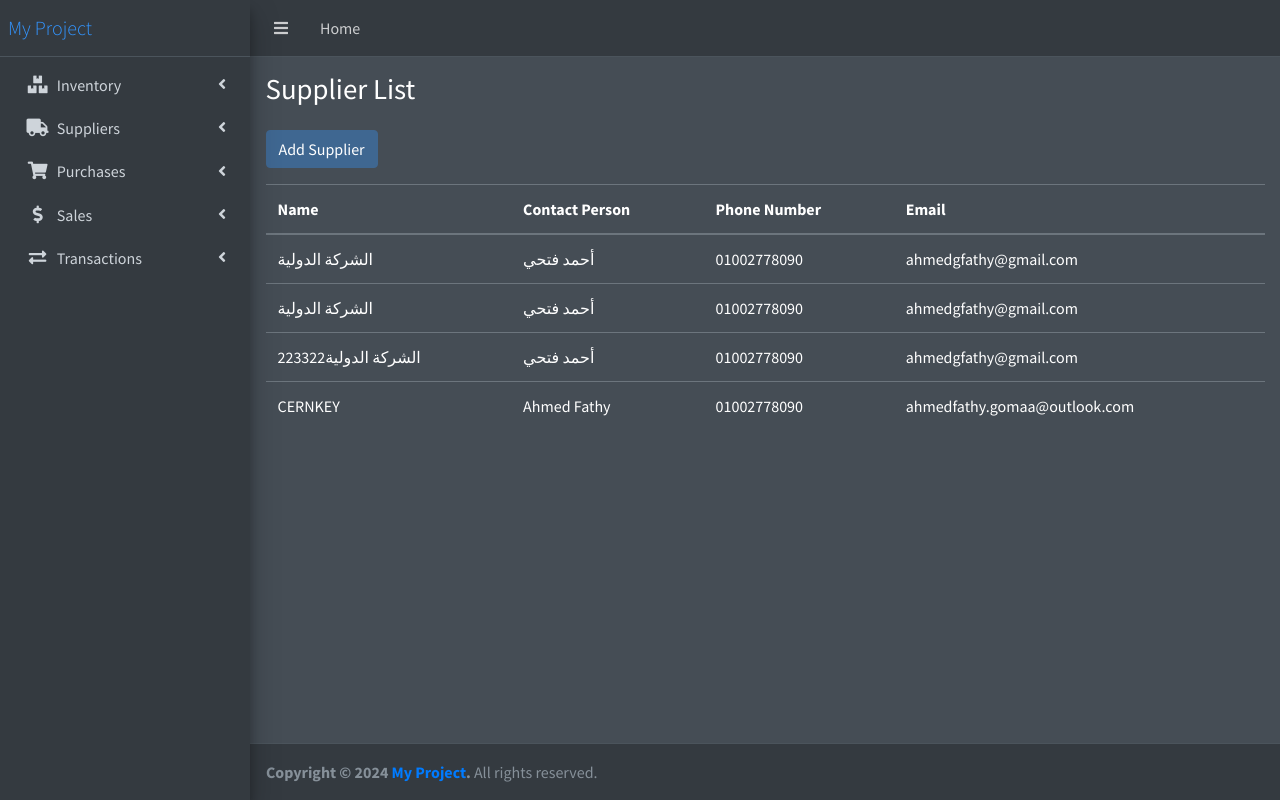
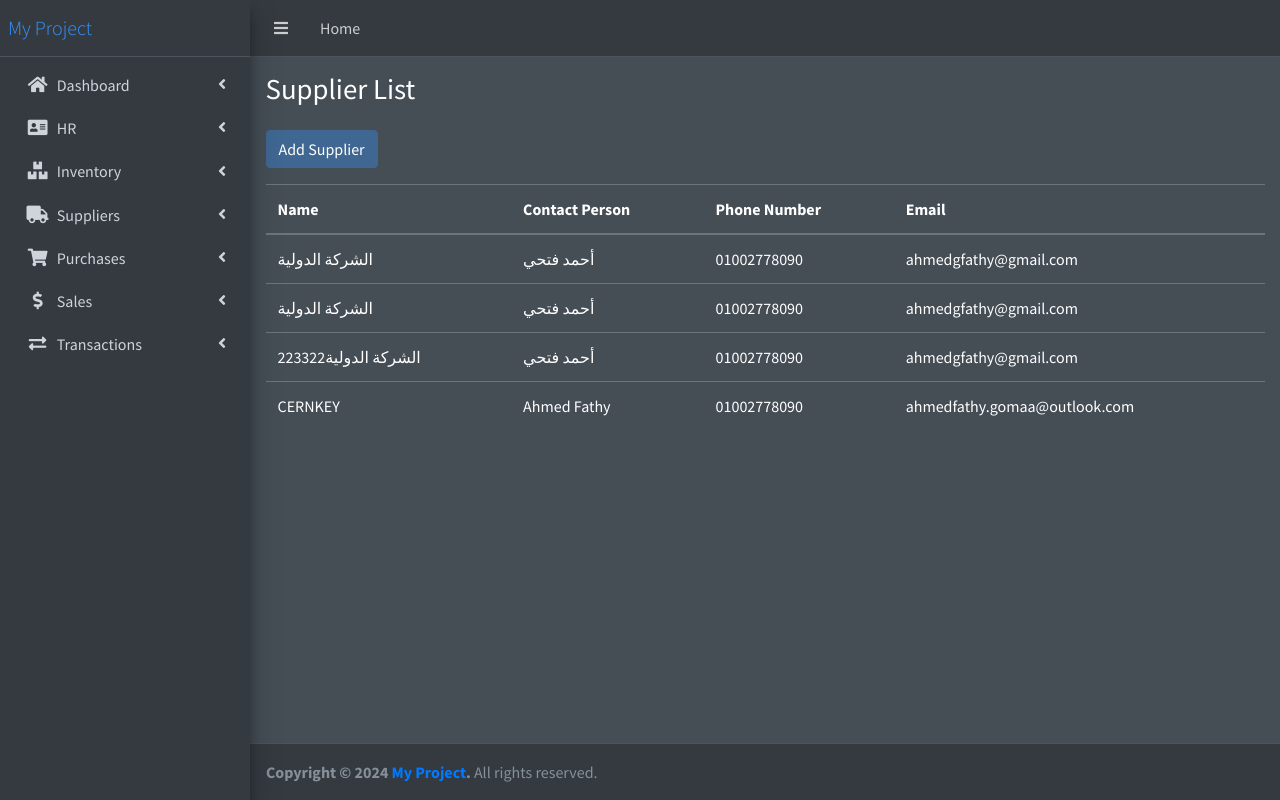
Before and after one commit to douzitrust/erp, a Django app: page /suppliers/ in a window 1280 px wide. Run offline with Django 5.2, Linux system fonts and the light colour scheme; data comes from the database, SQL or seed files in the repository; some libraries are stand-ins or nearby versions.

Commit message:
modifiy_menu

```diff
--- a/templates/base.html
+++ b/templates/base.html
@@ -38,6 +38,52 @@
                 <!-- Sidebar Menu -->
                 <nav class="mt-2">
                     <ul class="nav nav-pills nav-sidebar flex-column" data-widget="treeview" role="menu" data-accordion="false">
+
+                         <!-- Dashboard Menu -->
+                         <li class="nav-item">
+                            <a href="#" class="nav-link">
+                                <i class="nav-icon fa fa-home"></i>
+                                <p>
+                                    Dashboard
+                                    <i class="right fas fa-angle-left"></i>
+                                </p>
+                            </a>
+                            <ul class="nav nav-treeview">
+                                <li class="nav-item">
+                                    <a href="{% url 'supplier_list' %}" class="nav-link">
+                                        <i class="far fa-circle nav-icon"></i>
+                                        <p>Dashboard</p>
+                                    </a>
+                                </li>
+
+                            </ul>
+                        </li>
+
+                        <!-- HR Menu -->
+                         <li class="nav-item">
+                            <a href="#" class="nav-link">
+                                <i class="nav-icon fa fa-address-card"></i>
+                                <p>
+                                    HR
+                                    <i class="right fas fa-angle-left"></i>
+                                </p>
+                            </a>
+                            <ul class="nav nav-treeview">
+                                <li class="nav-item">
+                                    <a href="{% url 'supplier_list' %}" class="nav-link">
+                                        <i class="far fa-circle nav-icon"></i>
+                                        <p>Employee List</p>
+                                    </a>
+                                </li>
+                                <li class="nav-item">
+                                    <a href="{% url 'add_supplier' %}" class="nav-link">
+                                        <i class="far fa-circle nav-icon"></i>
+                                        <p>Add Add Employee</p>
+                                    </a>
+                                </li>
+                            </ul>
+                        </li>
+
                         <!-- Inventory Menu -->
                         <li class="nav-item">
                             <a href="#" class="nav-link">
@@ -90,12 +136,12 @@
                                         <p>Supplier List</p>
                                     </a>
                                 </li>
-                                <li class="nav-item">
+                                <!-- <li class="nav-item">
                                     <a href="{% url 'add_supplier' %}" class="nav-link">
                                         <i class="far fa-circle nav-icon"></i>
                                         <p>Add Supplier</p>
                                     </a>
-                                </li>
+                                </li> -->
                             </ul>
                         </li>
                         <!-- Purchases Menu -->
```
Also changed, not shown: vendors/forms.py (line endings or trailing spaces), vendors/templates/vendors/supplier_list.html (line endings or trailing spaces).
